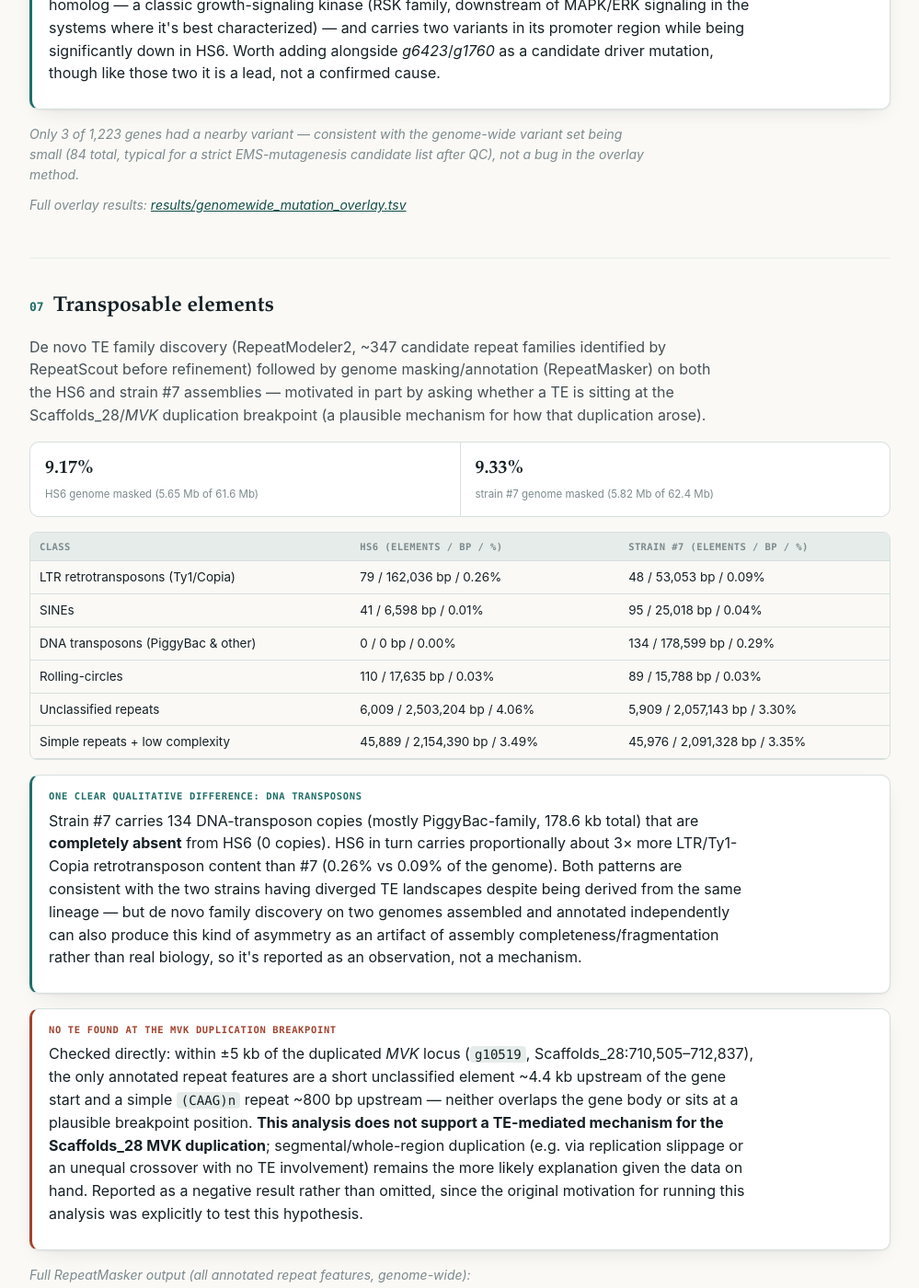
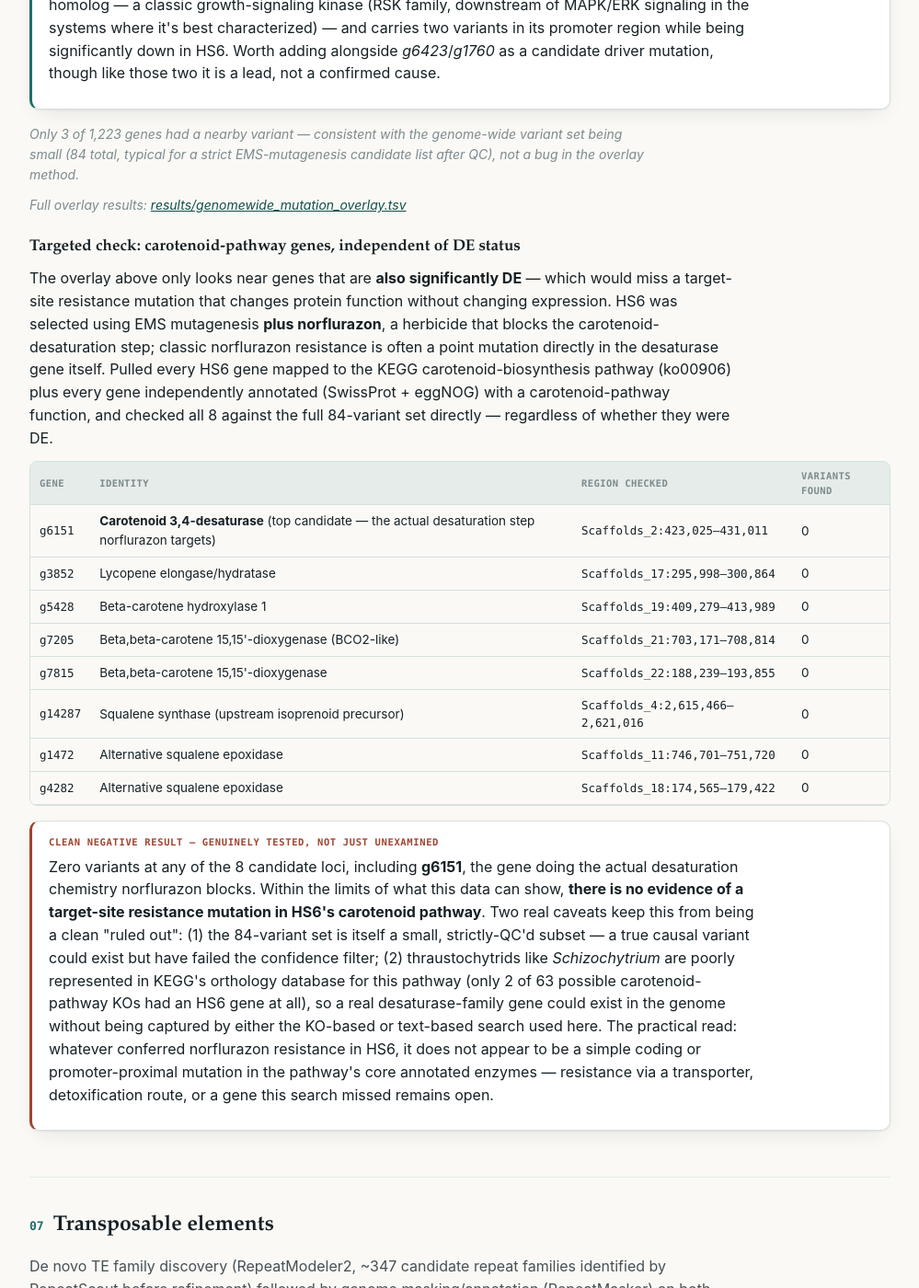
Before and after one commit to jinho1987/schizochytrium-hs6-genomics, a Jekyll site: the page report4.html, which Jekyll copies as it is, in a window 1280 px wide and 1400 px high, scrolled down 5283 px. Shown: the whole window at 92% size, without its empty margins (140-1139 px from the left). Built offline with Jekyll 4.4.1, drawn with Linux system fonts in a browser that asks for light colours; some of the changed text lies outside the part shown.

Commit message:
Test norflurazon target-site resistance hypothesis; correct stale Rascaf status
Directly checked whether HS6's carotenoid-pathway genes (esp. the
carotenoid desaturase g6151, the actual norflurazon target) carry a
mutation independent of DE status -- the earlier DE-gated overlay
would have missed a target-site resistance mutation that doesn't
change expression. Clean negative across all 8 candidate genes,
reported with its real caveats (small variant set, thin KO coverage
for thraustochytrids) rather than oversold as a definitive exclusion.

Also corrects the RNA-seq scaffolding (Rascaf) status, which was
stopped mid-run by request and was incorrectly still showing "running".

Co-Authored-By: Claude Sonnet 5 <noreply@anthropic.com>

```diff
--- a/report4.html
+++ b/report4.html
@@ -132,7 +132,7 @@ a{color:var(--teal-ink);}
     <span class="pill done">GO enrichment &mdash; done</span>
     <span class="pill done">ncRNA annotation &mdash; done</span>
     <span class="pill done" id="pill-te">Transposable elements &mdash; done</span>
-    <span class="pill pending" id="pill-rascaf">RNA-seq scaffolding &mdash; running</span>
+    <span class="pill pending" id="pill-rascaf">RNA-seq scaffolding &mdash; stopped, incomplete</span>
     <span class="pill done" id="pill-eggnog">eggNOG-mapper &mdash; done</span>
     <span class="pill done">Expression-constrained flux (draft) &mdash; done, caveated</span>
   </div>
@@ -293,6 +293,28 @@ a{color:var(--teal-ink);}
     </div>
     <p class="pending-note">Only 3 of 1,223 genes had a nearby variant &mdash; consistent with the genome-wide variant set being small (84 total, typical for a strict EMS-mutagenesis candidate list after QC), not a bug in the overlay method.</p>
     <p class="pending-note">Full overlay results: <a href="results/genomewide_mutation_overlay.tsv">results/genomewide_mutation_overlay.tsv</a></p>
+
+    <h3>Targeted check: carotenoid-pathway genes, independent of DE status</h3>
+    <p>The overlay above only looks near genes that are <b>also significantly DE</b> &mdash; which would miss a target-site resistance mutation that changes protein function without changing expression. HS6 was selected using EMS mutagenesis <b>plus norflurazon</b>, a herbicide that blocks the carotenoid-desaturation step; classic norflurazon resistance is often a point mutation directly in the desaturase gene itself. Pulled every HS6 gene mapped to the KEGG carotenoid-biosynthesis pathway (ko00906) plus every gene independently annotated (SwissProt + eggNOG) with a carotenoid-pathway function, and checked all 8 against the full 84-variant set directly &mdash; regardless of whether they were DE.</p>
+    <div class="table-wrap">
+    <table>
+      <thead><tr><th>Gene</th><th>Identity</th><th>Region checked</th><th>Variants found</th></tr></thead>
+      <tbody>
+        <tr><td class="gene">g6151</td><td><b>Carotenoid 3,4-desaturase</b> (top candidate &mdash; the actual desaturation step norflurazon targets)</td><td class="mono">Scaffolds_2:423,025&ndash;431,011</td><td>0</td></tr>
+        <tr><td class="gene">g3852</td><td>Lycopene elongase/hydratase</td><td class="mono">Scaffolds_17:295,998&ndash;300,864</td><td>0</td></tr>
+        <tr><td class="gene">g5428</td><td>Beta-carotene hydroxylase 1</td><td class="mono">Scaffolds_19:409,279&ndash;413,989</td><td>0</td></tr>
+        <tr><td class="gene">g7205</td><td>Beta,beta-carotene 15,15'-dioxygenase (BCO2-like)</td><td class="mono">Scaffolds_21:703,171&ndash;708,814</td><td>0</td></tr>
+        <tr><td class="gene">g7815</td><td>Beta,beta-carotene 15,15'-dioxygenase</td><td class="mono">Scaffolds_22:188,239&ndash;193,855</td><td>0</td></tr>
+        <tr><td class="gene">g14287</td><td>Squalene synthase (upstream isoprenoid precursor)</td><td class="mono">Scaffolds_4:2,615,466&ndash;2,621,016</td><td>0</td></tr>
+        <tr><td class="gene">g1472</td><td>Alternative squalene epoxidase</td><td class="mono">Scaffolds_11:746,701&ndash;751,720</td><td>0</td></tr>
+        <tr><td class="gene">g4282</td><td>Alternative squalene epoxidase</td><td class="mono">Scaffolds_18:174,565&ndash;179,422</td><td>0</td></tr>
+      </tbody>
+    </table>
+    </div>
+    <div class="callout caveat">
+      <span class="lbl">Clean negative result &mdash; genuinely tested, not just unexamined</span>
+      <p>Zero variants at any of the 8 candidate loci, including <b>g6151</b>, the gene doing the actual desaturation chemistry norflurazon blocks. Within the limits of what this data can show, <b>there is no evidence of a target-site resistance mutation in HS6's carotenoid pathway</b>. Two real caveats keep this from being a clean "ruled out": (1) the 84-variant set is itself a small, strictly-QC'd subset &mdash; a true causal variant could exist but have failed the confidence filter; (2) thraustochytrids like <i>Schizochytrium</i> are poorly represented in KEGG's orthology database for this pathway (only 2 of 63 possible carotenoid-pathway KOs had an HS6 gene at all), so a real desaturase-family gene could exist in the genome without being captured by either the KO-based or text-based search used here. The practical read: whatever conferred norflurazon resistance in HS6, it does not appear to be a simple coding or promoter-proximal mutation in the pathway's core annotated enzymes &mdash; resistance via a transporter, detoxification route, or a gene this search missed remains open.</p>
+    </div>
   </section>
 
   <section id="te">
@@ -329,7 +351,7 @@ a{color:var(--teal-ink);}
   <section id="rascaf">
     <div class="sec-head"><span class="sec-num">08</span><h2>RNA-seq-guided scaffolding</h2></div>
     <p class="lede">Applied the same Rascaf scaffolding approach used successfully in the sibling Chlorella HS2&times;ALE project (327&rarr;288 contigs, N50 +41% there) to HS6, using the existing 6 RNA-seq libraries &mdash; no new sequencing needed. Re-scoring telomere/chromosome completeness after scaffolding is the main payoff: some of HS6's 14 currently-partial scaffolds may resolve to complete chromosomes.</p>
-    <p class="pending-note" id="rascaf-status">Running at last check (merging the 6 RNA-seq BAMs; this step is I/O-bound and slower than expected on this drive). Results will be added here once complete.</p>
+    <p class="pending-note" id="rascaf-status">Stopped by request before completion. The BAM merge/sort finished, but the core <code>rascaf</code> alignment-support step was still running after ~2 hours of wall-clock time (an I/O-bound step on this drive) when it was terminated, and <code>rascaf-join</code> (the step that actually produces the merged-scaffold FASTA) never started. No scaffold-count or N50 result to report &mdash; the current 34-scaffold HS6 assembly, already used throughout every other analysis in this project, stands as-is.</p>
   </section>
 
   <section id="eggnog">
```
Also changed, not shown: 2 other files.
